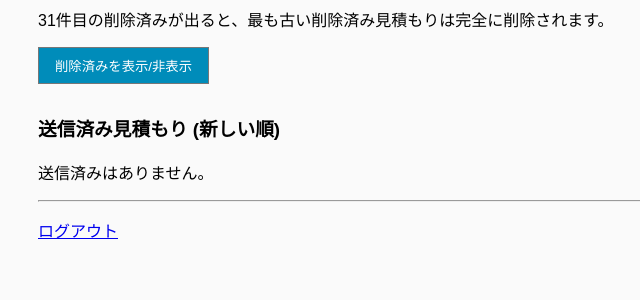
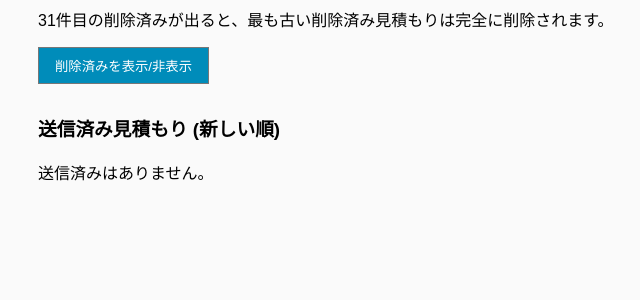
Before and after one commit to yoshikazu-hanihara/flask-project, a Flask app: page /history in a window 1280 px wide. Shown: the part 213-513 px from the top of the page, without its empty margins (202-842 px from the left). Run offline with Flask 3, Linux system fonts and the light colour scheme; the visitor is signed in with stand-in values (Sample User, id 1); data that the repository does not hold is empty.

Commit message:
Update history.html

```diff
--- a/templates/history.html
+++ b/templates/history.html
@@ -71,8 +71,6 @@
     {% endfor %}
   {% endif %}
 
-  <hr>
-  <p><a href="{{ url_for('estimate.logout') }}">ログアウト</a></p>
 
   <script>
     function toggleDeleted(){
```
